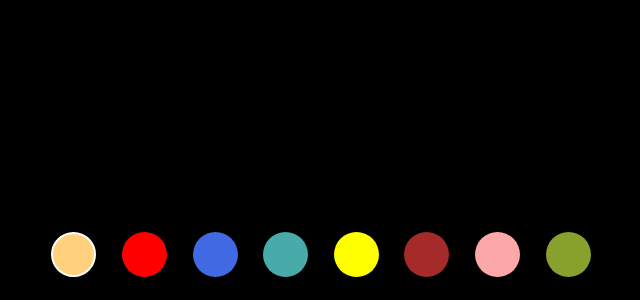
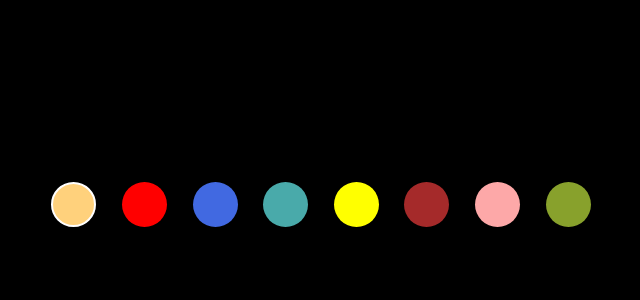
Before and after one commit to kaustavy2k/JS-Clock, a plain HTML site: page index.html in a window 1280 px wide. Shown: the part 500-800 px from the top of the page, without its empty margins (319-959 px from the left). Drawn offline with Linux system fonts and the light colour scheme.

Commit message:
basic structural clock done

```diff
--- a/style.css
+++ b/style.css
@@ -52,7 +52,7 @@ html{
     justify-content: center;
     width: 100%;
     position: absolute;
-    bottom: 10px;
+    bottom: 60px;
 }
 span{
     display: inline-block;
```
